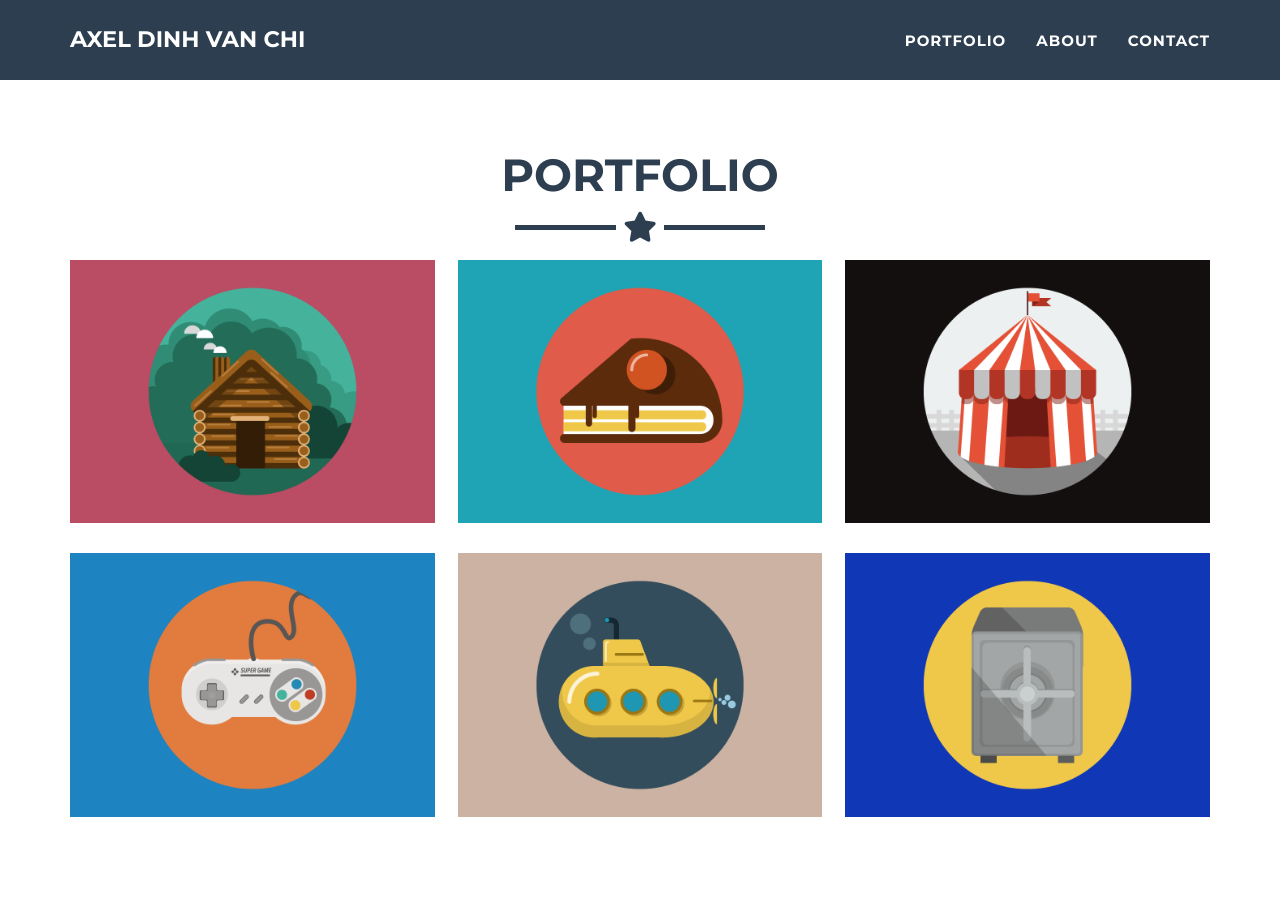
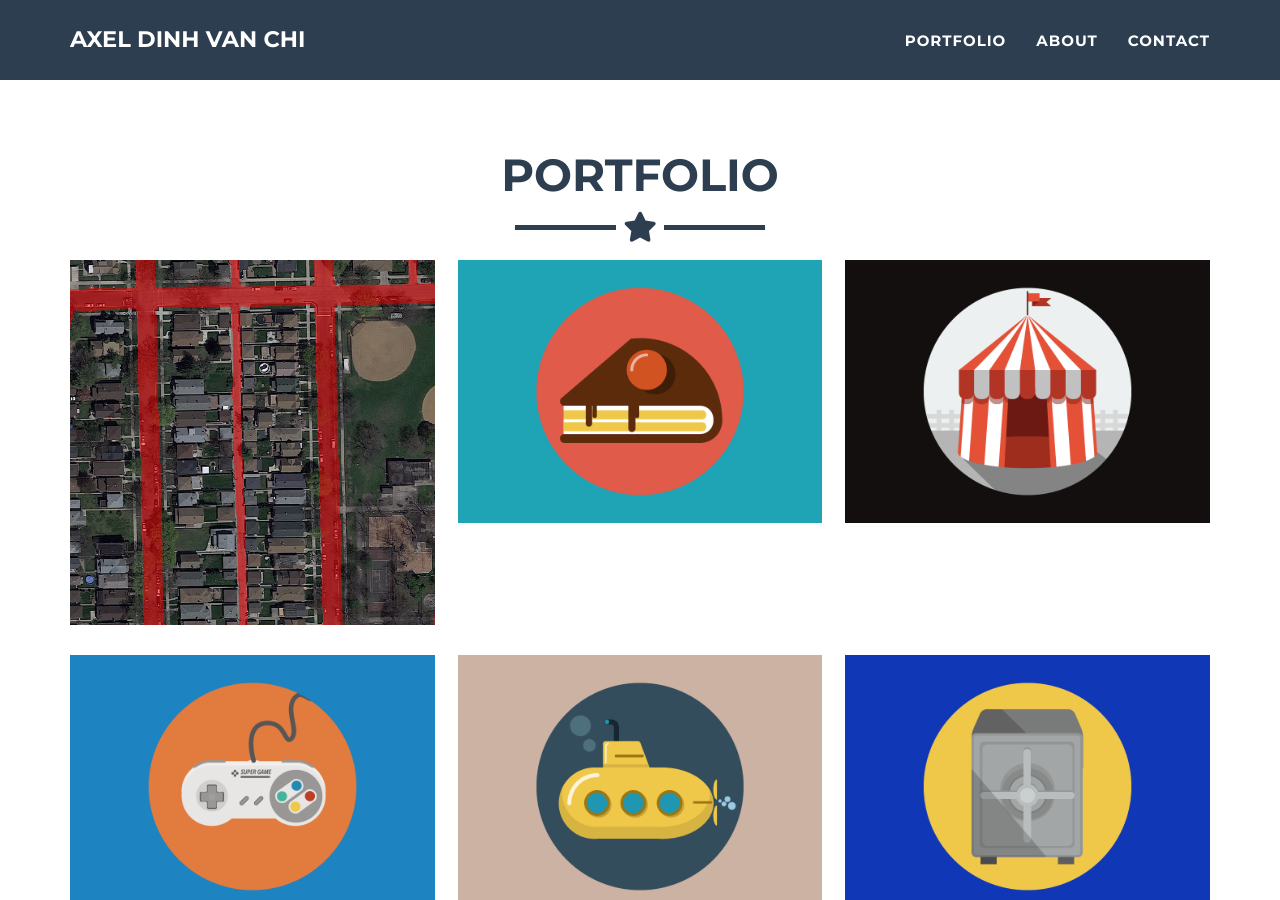
Before and after one commit to axeldinh/axeldinh.github.io, a Jekyll site: the page built from _posts/2014-07-18-project-1.markdown, in a window 1280 px wide and 900 px high, scrolled down 449 px. Built offline with Jekyll 4.4.1, drawn with Linux system fonts in a browser that asks for light colours.

Commit message:
add ml road

```diff
--- a/_includes/modals.html
+++ b/_includes/modals.html
@@ -35,6 +35,16 @@
                 <strong>{{ post.category }}</strong>
               </li>
               {% endif %}
+              {% if post.subject %}
+              <li>Subject:
+                <strong>{{ post.subject }}</strong>
+              </li>
+              {% endif %}
+              {% if post.course %}
+              <li>Course:
+                <strong>{{ post.course }}</strong>
+              </li>
+              {% endif %}
             </ul>
             <button type="button" class="btn btn-default" data-dismiss="modal"><i class="fa fa-times"></i>
               Close</button>
--- a/_posts/2014-07-18-project-1.markdown
+++ b/_posts/2014-07-18-project-1.markdown
@@ -2,10 +2,11 @@
 layout: default
 modal-id: 1
 date: 2014-07-18
-img: cabin.png
+img: road_segmentation/29_overlay.png
+title: Road Segmentation
 alt: image-alt
-project-date: April 2014
-client: Start Bootstrap
-category: Web Development
-description: Use this area of the page to describe your project.
+project-date: Automn 2020
+course: Machine Learning - CS 433
+subject: Computer Vision
+description: Class project for the course CS 433 - Machine Learning at EPFL. The goal of this project was to segment roads satellite images. We used a U-Net architecture and tested different loss functions and data augmentation techniques.
 ---
```
Also changed, not shown: img/portfolio/road_segmentation/29_overlay.png (added).
